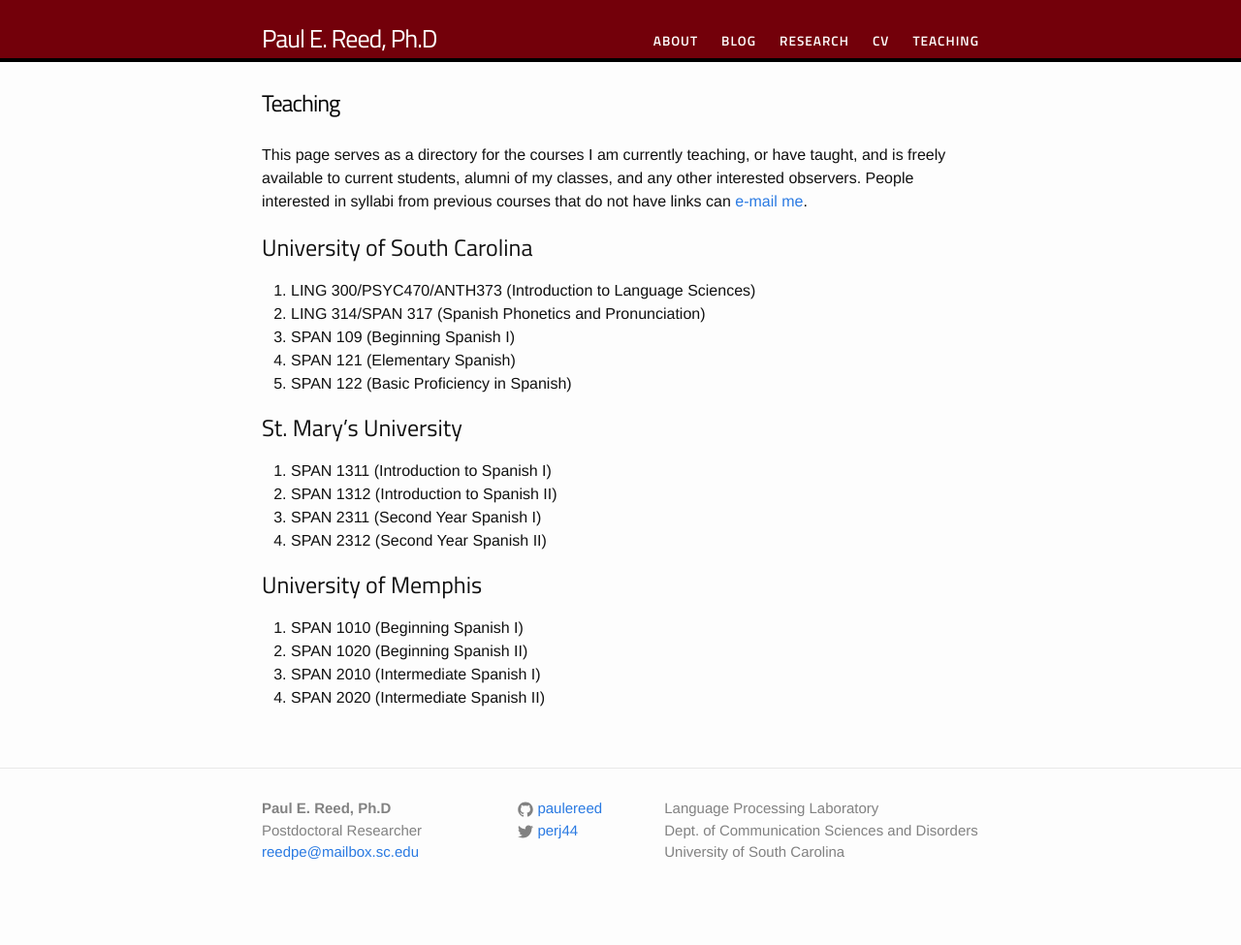
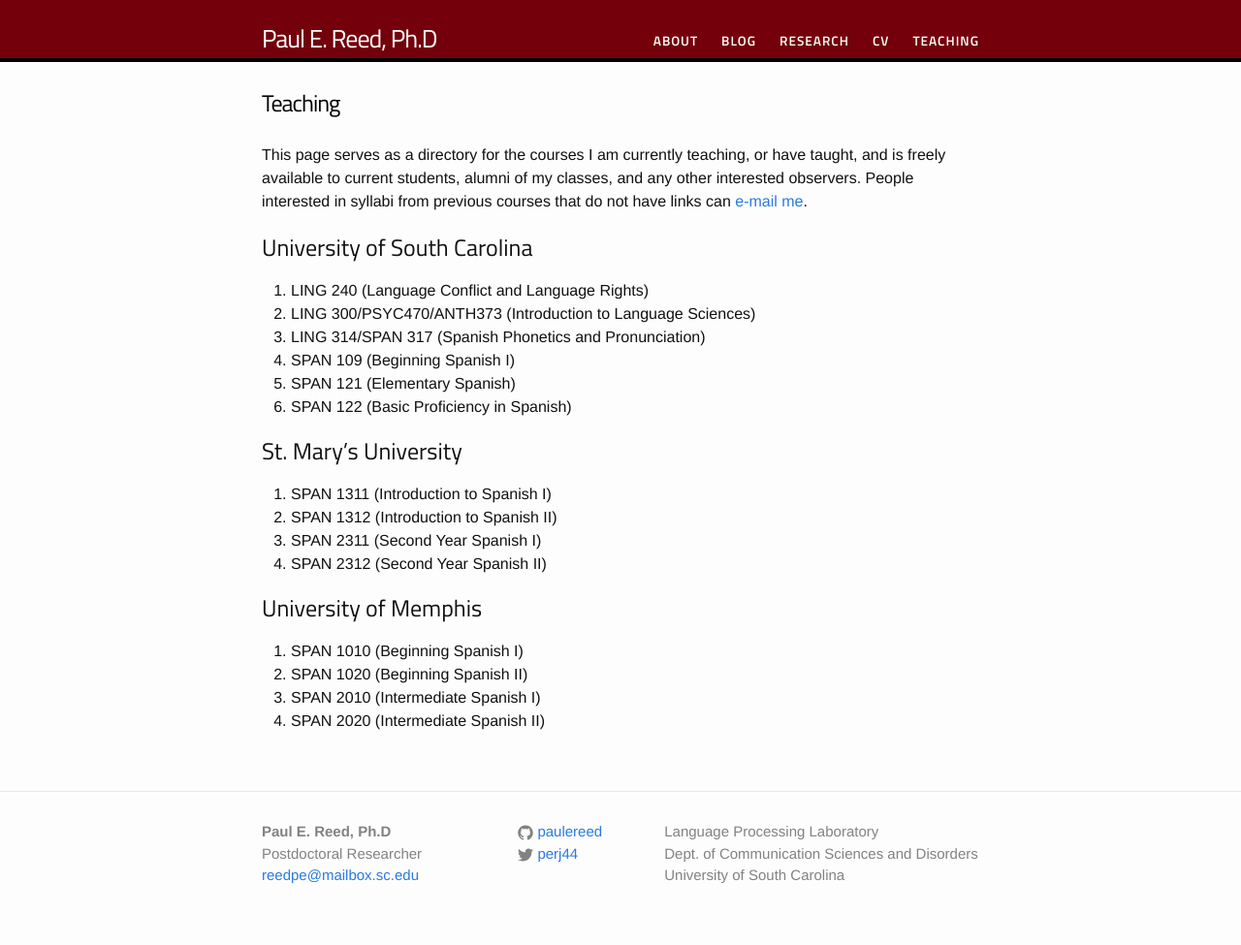
Before and after one commit to paulereed/paulereed.github.io, a Jekyll site: the page built from teaching.md, in a window 1280 px wide. Shown: the whole page at 97% size. Built offline with Jekyll 4.4.1, drawn with Linux system fonts in a browser that asks for light colours; some web fonts are replaced; before the commit the page ends 951 px from its top, so only the background shows below that.

Commit message:
updated teaching

```diff
--- a/teaching.md
+++ b/teaching.md
@@ -14,11 +14,12 @@
 
 ## University of South Carolina
 
-1. LING 300/PSYC470/ANTH373 (Introduction to Language Sciences)
-2. LING 314/SPAN 317 (Spanish Phonetics and Pronunciation)
-3. SPAN 109 (Beginning Spanish I)
-4. SPAN 121 (Elementary Spanish)
-5. SPAN 122 (Basic Proficiency in Spanish)
+1. LING 240 (Language Conflict and Language Rights)
+2. LING 300/PSYC470/ANTH373 (Introduction to Language Sciences)
+3. LING 314/SPAN 317 (Spanish Phonetics and Pronunciation)
+4. SPAN 109 (Beginning Spanish I)
+5. SPAN 121 (Elementary Spanish)
+6. SPAN 122 (Basic Proficiency in Spanish)
 
 ## St. Mary's University
 
```
Also changed, not shown: 1 other file.
